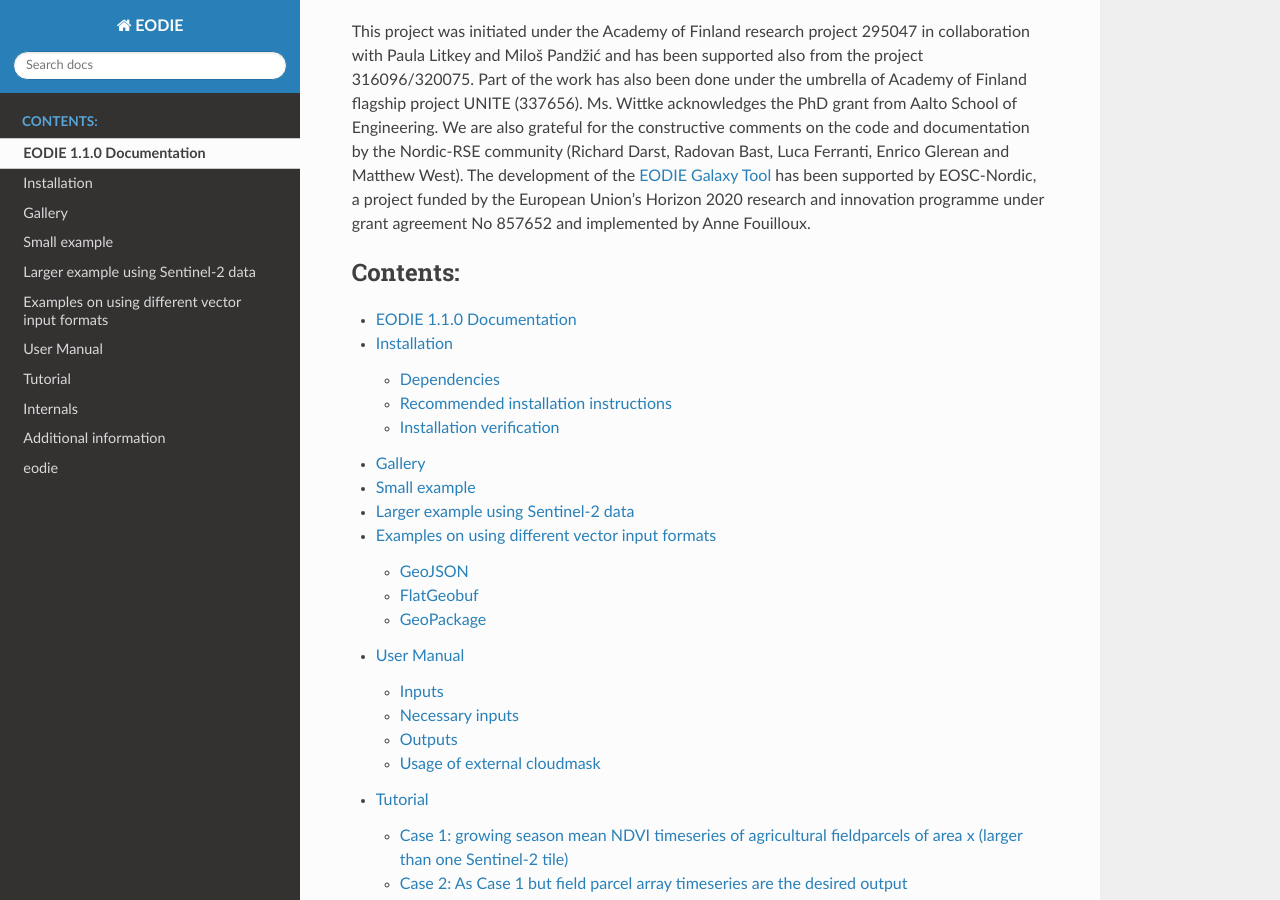
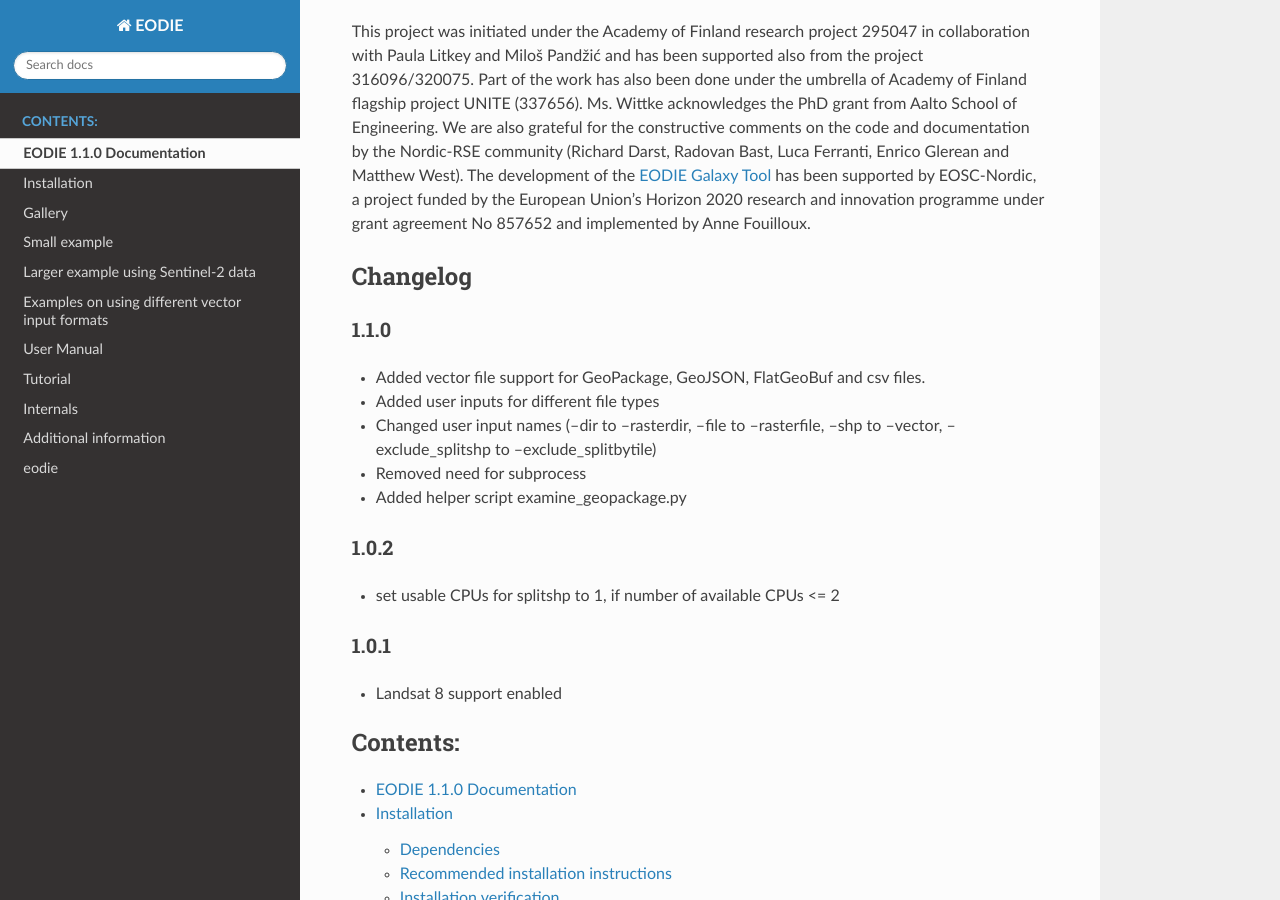
Before and after one commit to samumantha/EODIE, a Sphinx documentation site: the page built from docs/index.rst, in a window 1280 px wide and 900 px high, scrolled down 2316 px. Built offline with Sphinx 7.4.7 and the Read the Docs theme 2.0.0, drawn with Linux system fonts in a browser that asks for light colours.

Commit message:
Changelog to docs

```diff
--- a/docs/index.rst
+++ b/docs/index.rst
@@ -92,6 +92,30 @@ Acknowledgements
 This project was initiated under the Academy of Finland research project 295047 in collaboration with Paula Litkey and Miloš Pandžić and has been supported also from the project 316096/320075. Part of the work has also been done under the umbrella of Academy of Finland flagship project UNITE (337656). Ms. Wittke acknowledges the PhD grant from Aalto School of Engineering. We are also grateful for the constructive comments on the code and documentation by the Nordic-RSE community (Richard Darst, Radovan Bast, Luca Ferranti, Enrico Glerean and Matthew West). The development of the `EODIE Galaxy Tool <https://usegalaxy.eu/root?tool_id=toolshed.g2.bx.psu.edu/repos/climate/eodie/eodie/1.0.2>`_ has been supported by EOSC-Nordic, a project funded by the European Union’s Horizon 2020 research and innovation programme under grant agreement No 857652 and implemented by Anne Fouilloux.
 
 
+Changelog
+----------
+
+1.1.0
+^^^^^^
+
+* Added vector file support for GeoPackage, GeoJSON, FlatGeoBuf and csv files.
+* Added user inputs for different file types
+* Changed user input names (--dir to --rasterdir, --file to --rasterfile, --shp to --vector, --exclude_splitshp to --exclude_splitbytile)
+* Removed need for subprocess
+* Added helper script examine_geopackage.py
+
+
+1.0.2
+^^^^^^
+
+* set usable CPUs for splitshp to 1, if number of available CPUs <= 2
+
+1.0.1
+^^^^^^
+
+* Landsat 8 support enabled
+
+
 .. toctree::
    :maxdepth: 2
    :caption: Contents:
```
